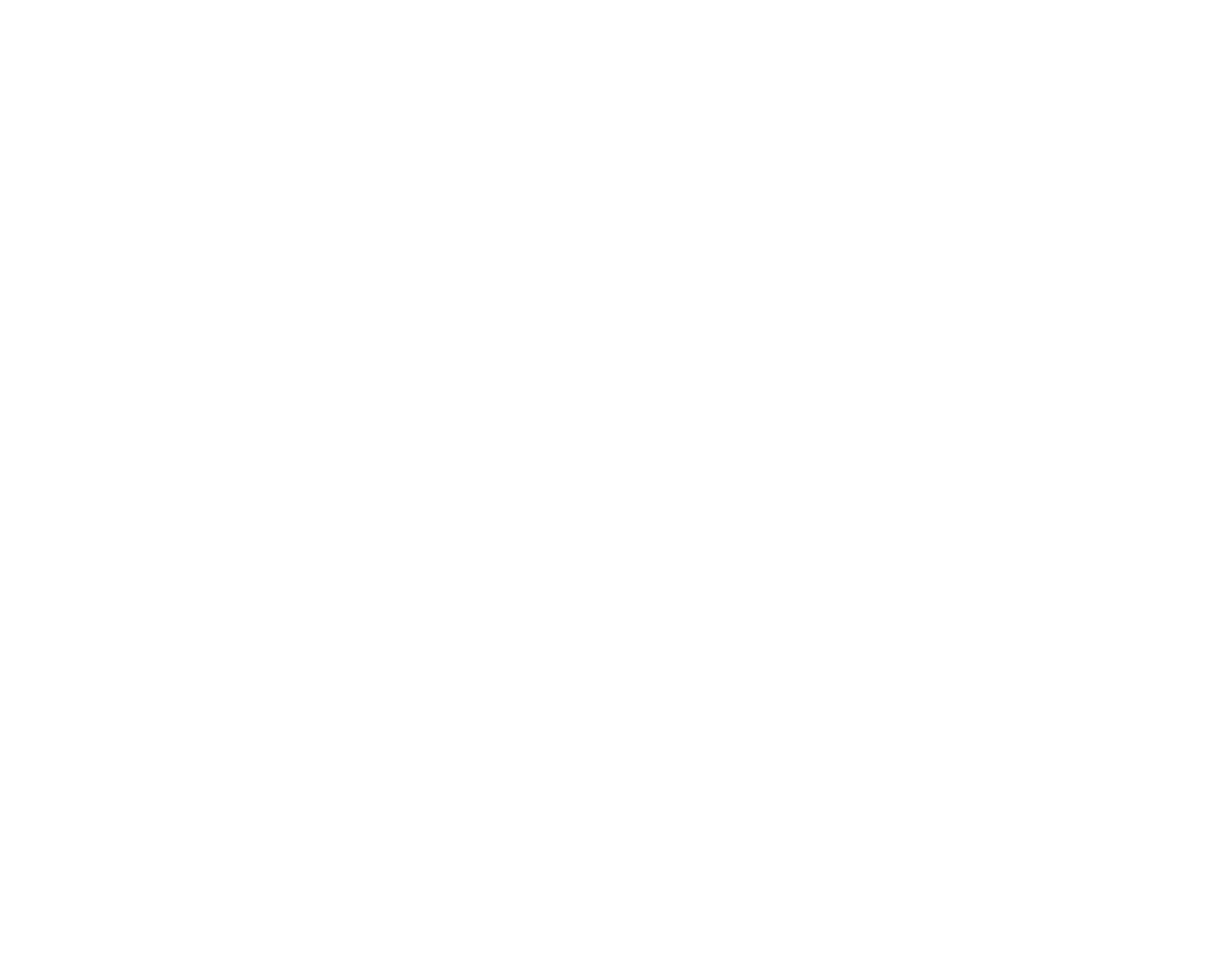
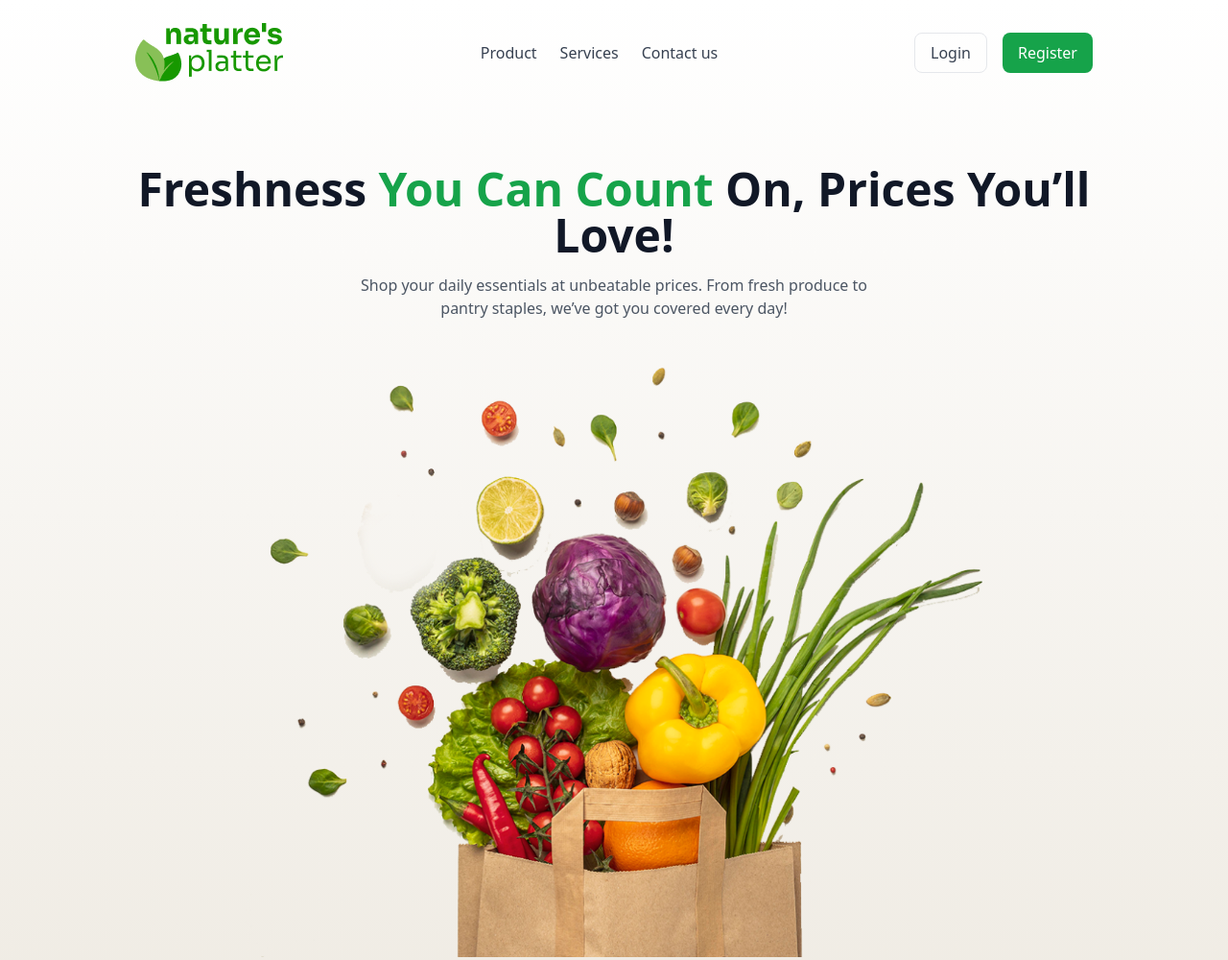
Before and after one commit to Akram-Sa/Natures-platter, a plain HTML site: page index.html in a window 1280 px wide. Shown: the whole page at 96% size. Before the commit the page ends 800 px from the top, so only its background shows below. Drawn offline with nearby package versions, Linux system fonts and the light colour scheme.

Commit message:
adding nav and banner

```diff
--- a/index.html
+++ b/index.html
@@ -3,7 +3,52 @@
   <head>
     <meta charset="UTF-8" />
     <meta name="viewport" content="width=device-width, initial-scale=1.0" />
-    <title>Document</title>
+    <title>Nature's Platter</title>
+    <script src="https://cdn.tailwindcss.com"></script>
   </head>
-  <body></body>
+  <body>
+    <header class="bg-gradient-to-b from-white to-[#EFEBE3]">
+      <nav class="flex justify-between items-center px-[141px] p-6">
+        <div>
+          <img src="./assets/logo-header.png" alt="" />
+        </div>
+        <div class="space-x-6 hidden md:flex">
+          <a href="#" class="text-gray-700 hover:text-green-600">Product</a>
+          <a href="#" class="text-gray-700 hover:text-green-600">Services</a>
+          <a href="#" class="text-gray-700 hover:text-green-600">Contact us</a>
+        </div>
+        <div class="space-x-4 hidden md:flex">
+          <button
+            class="px-4 py-2 border rounded-lg text-gray-700 hover:bg-gray-200"
+          >
+            Login
+          </button>
+          <button
+            class="px-4 py-2 bg-green-600 text-white rounded-lg hover:bg-green-700"
+          >
+            Register
+          </button>
+        </div>
+      </nav>
+
+      <!-- banner Section -->
+      <section class="text-center px-6 md:px-20 py-16">
+        <h1 class="text-4xl md:text-5xl font-bold text-gray-900">
+          Freshness <span class="text-green-600">You Can Count</span> On, Prices
+          You’ll Love!
+        </h1>
+        <p class="mt-4 text-gray-600 max-w-xl mx-auto">
+          Shop your daily essentials at unbeatable prices. From fresh produce to
+          pantry staples, we’ve got you covered every day!
+        </p>
+        <div class="mt-10 flex justify-center">
+          <img
+            src="./assets/hero-vegetables.png"
+            alt="Fresh Groceries"
+            class="w-full max-w-3xl"
+          />
+        </div>
+      </section>
+    </header>
+  </body>
 </html>
```
